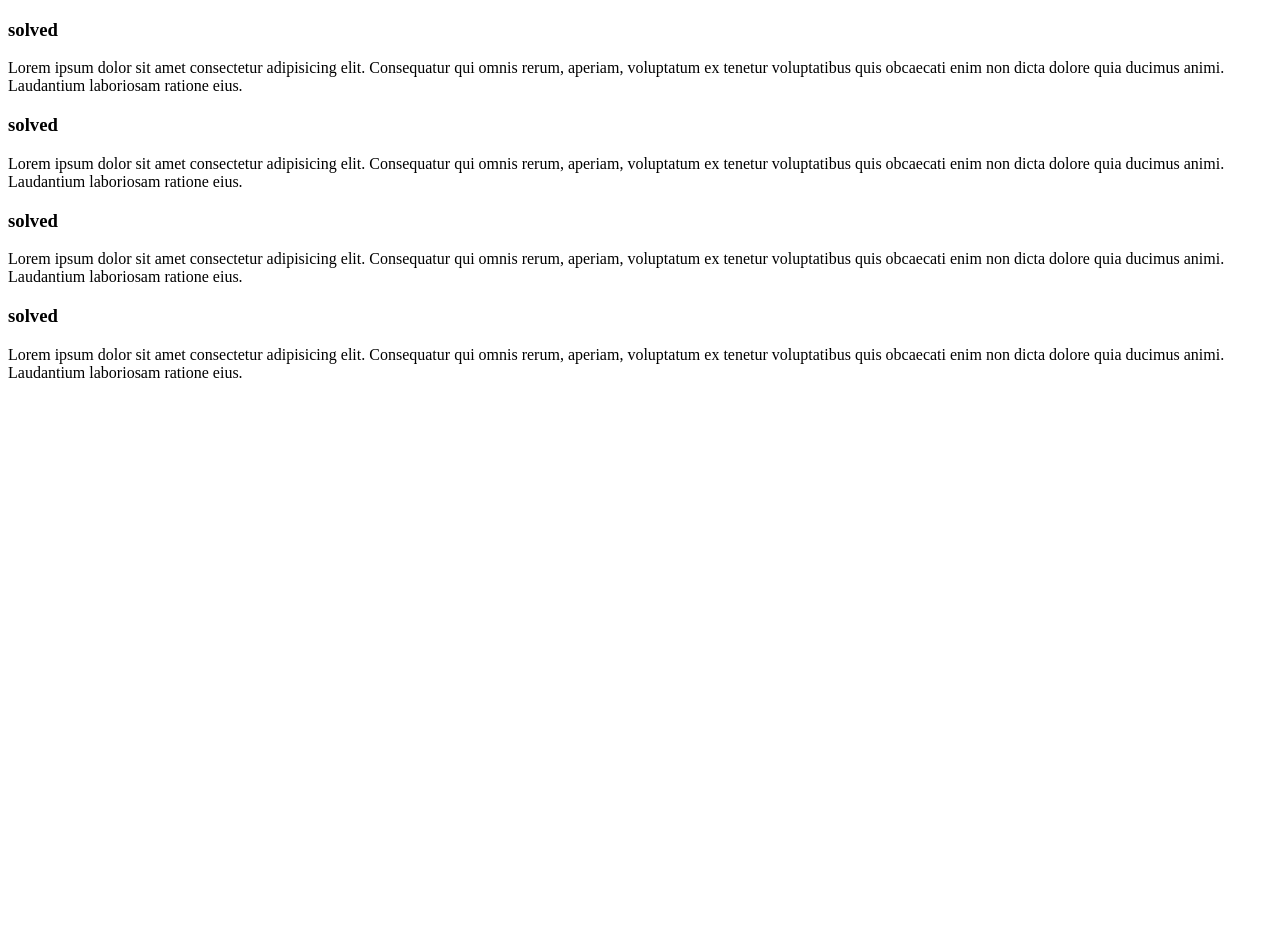
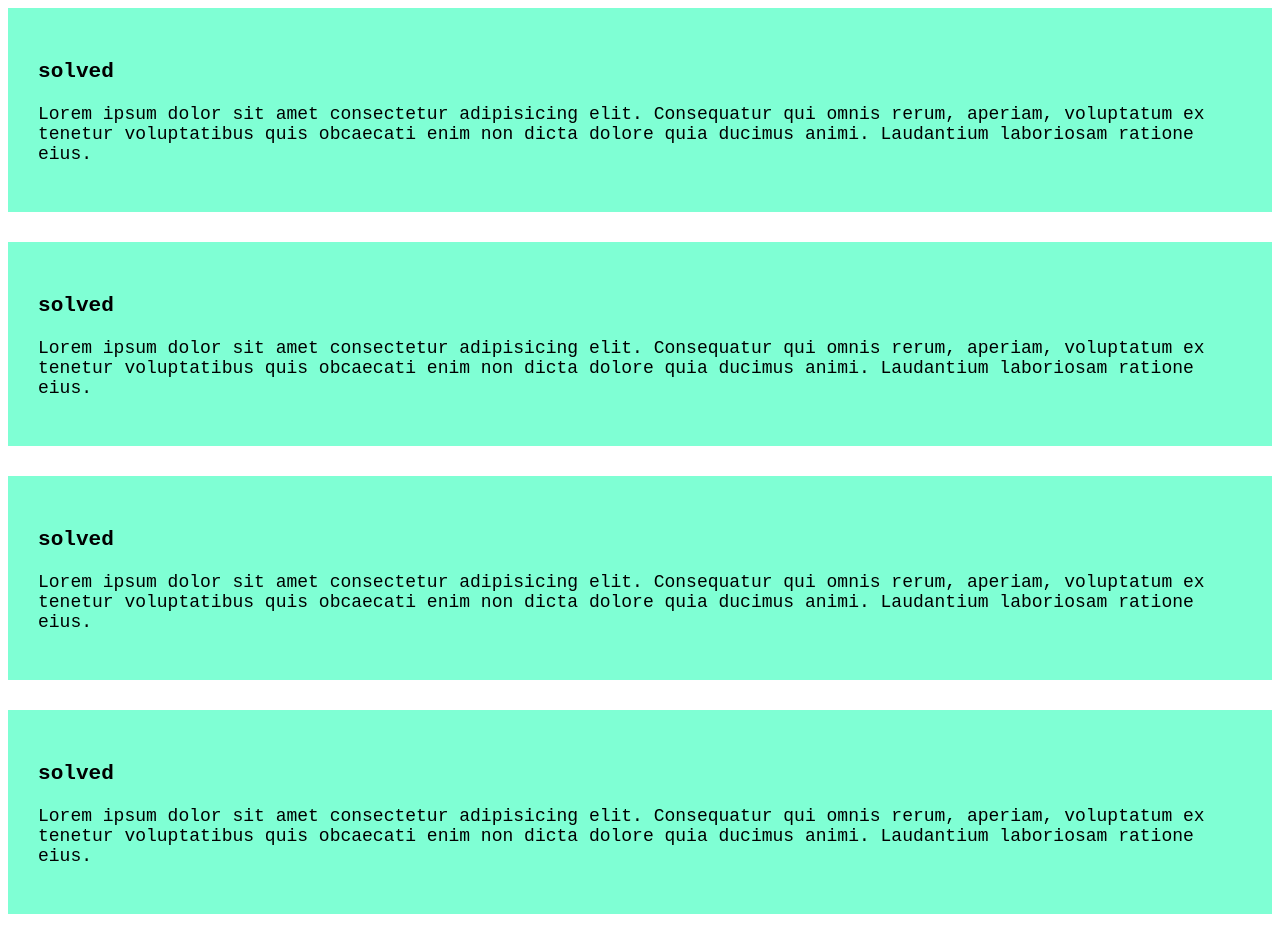
Before and after one commit to MdNurulIslam99/solve-git, a plain HTML site: page index.html in a window 1280 px wide. Before the commit the page ends 800 px from the top, so only its background shows below. Drawn offline with Linux system fonts and the light colour scheme.

Commit message:
link css file

```diff
--- a/index.html
+++ b/index.html
@@ -4,6 +4,7 @@
     <meta charset="UTF-8">
     <meta name="viewport" content="width=device-width, initial-scale=1.0">
     <title>solve git problem</title>
+    <link rel="stylesheet" href="style/blog.css">
 </head>
 <body>
     <div>
--- /dev/null
+++ b/style/blog.css
@@ -0,0 +1,7 @@
+div{
+    background-color: aquamarine;
+    margin-bottom: 30px;
+    font-size: large;
+    font-family: 'Courier New', Courier, monospace;
+    padding: 30px;
+}
```
